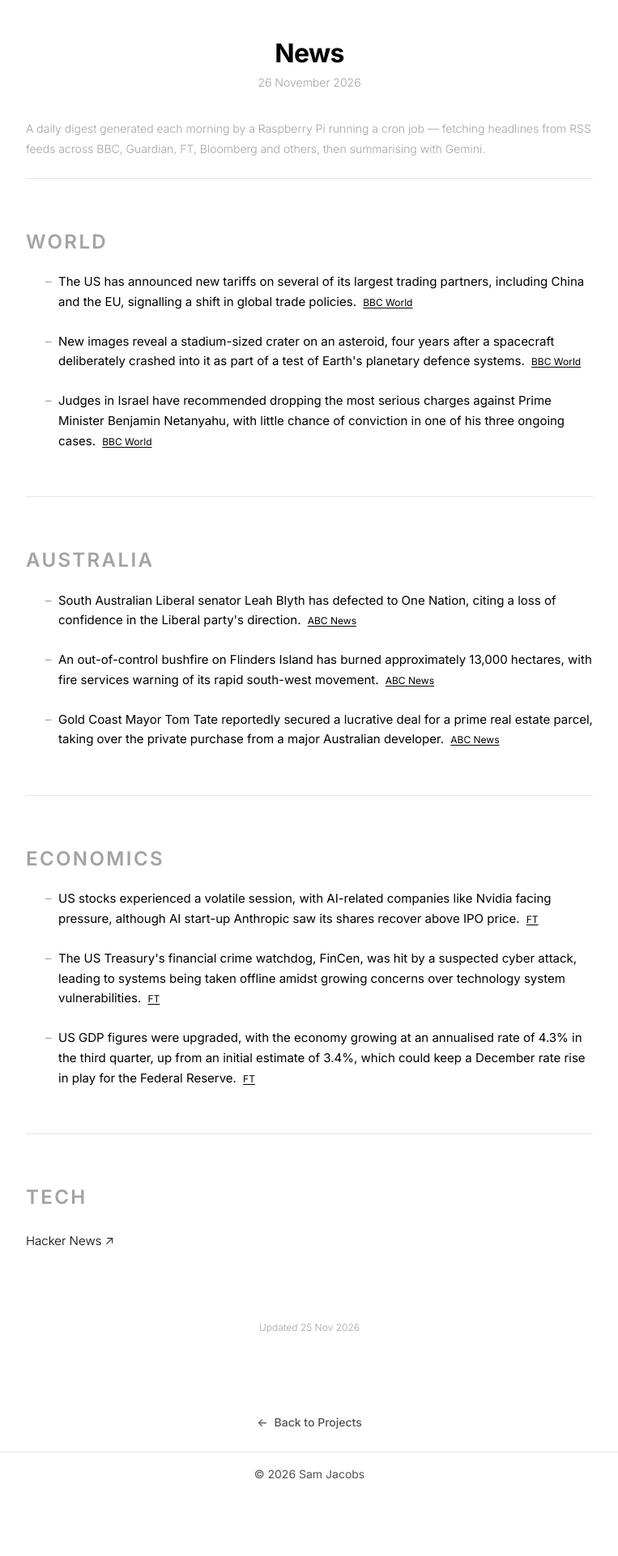
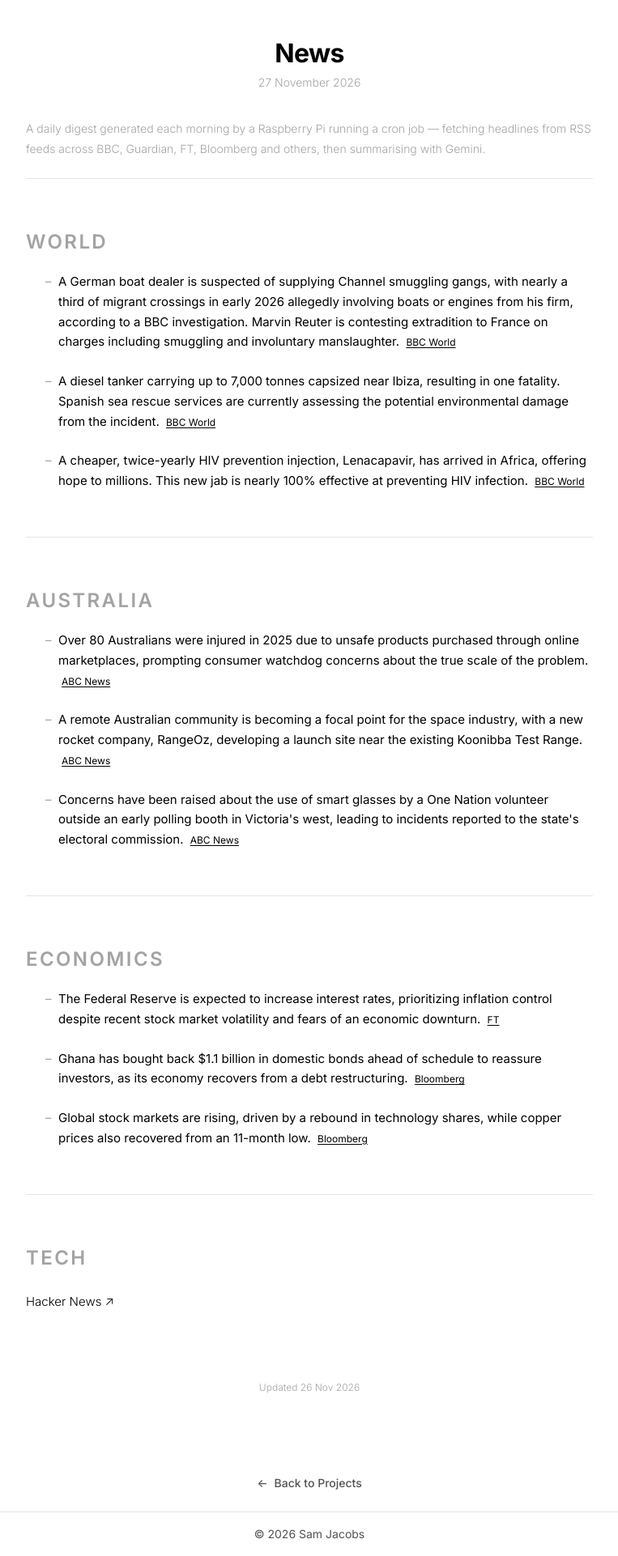
Before and after one commit to s-jac/s-jac.github.io, a Jekyll site: the page built from projects/news.html, in a window 1280 px wide. Shown: the whole page at 81% size, without its empty margins (258-1021 px from the left). Built offline with Jekyll 4.4.1, drawn with Linux system fonts in a browser that asks for light colours; before the commit the page ends 1848 px from its top, so only the background shows below that.

Commit message:
daily news update 27 November 2026

```diff
--- a/_data/news.json
+++ b/_data/news.json
@@ -1,22 +1,22 @@
 {
-  "date": "26 November 2026",
-  "generated_at": "2026-11-25T20:00:26.678050+00:00",
+  "date": "27 November 2026",
+  "generated_at": "2026-11-26T20:01:41.751181+00:00",
   "sections": [
     {
       "heading": "World",
       "bullets": [
         {
-          "text": "The US has announced new tariffs on several of its largest trading partners, including China and the EU, signalling a shift in global trade policies.",
+          "text": "A German boat dealer is suspected of supplying Channel smuggling gangs, with nearly a third of migrant crossings in early 2026 allegedly involving boats or engines from his firm, according to a BBC investigation. Marvin Reuter is contesting extradition to France on charges including smuggling and involuntary manslaughter.",
           "source": "BBC World",
           "url": "https://www.bbc.com/news/world"
         },
         {
-          "text": "New images reveal a stadium-sized crater on an asteroid, four years after a spacecraft deliberately crashed into it as part of a test of Earth's planetary defence systems.",
+          "text": "A diesel tanker carrying up to 7,000 tonnes capsized near Ibiza, resulting in one fatality. Spanish sea rescue services are currently assessing the potential environmental damage from the incident.",
           "source": "BBC World",
           "url": "https://www.bbc.com/news/world"
         },
         {
-          "text": "Judges in Israel have recommended dropping the most serious charges against Prime Minister Benjamin Netanyahu, with little chance of conviction in one of his three ongoing cases.",
+          "text": "A cheaper, twice-yearly HIV prevention injection, Lenacapavir, has arrived in Africa, offering hope to millions. This new jab is nearly 100% effective at preventing HIV infection.",
           "source": "BBC World",
           "url": "https://www.bbc.com/news/world"
         }
@@ -26,17 +26,17 @@
       "heading": "Australia",
       "bullets": [
         {
-          "text": "South Australian Liberal senator Leah Blyth has defected to One Nation, citing a loss of confidence in the Liberal party's direction.",
+          "text": "Over 80 Australians were injured in 2025 due to unsafe products purchased through online marketplaces, prompting consumer watchdog concerns about the true scale of the problem.",
           "source": "ABC News",
           "url": "https://www.abc.net.au/news"
         },
         {
-          "text": "An out-of-control bushfire on Flinders Island has burned approximately 13,000 hectares, with fire services warning of its rapid south-west movement.",
+          "text": "A remote Australian community is becoming a focal point for the space industry, with a new rocket company, RangeOz, developing a launch site near the existing Koonibba Test Range.",
           "source": "ABC News",
           "url": "https://www.abc.net.au/news"
         },
         {
-          "text": "Gold Coast Mayor Tom Tate reportedly secured a lucrative deal for a prime real estate parcel, taking over the private purchase from a major Australian developer.",
+          "text": "Concerns have been raised about the use of smart glasses by a One Nation volunteer outside an early polling booth in Victoria's west, leading to incidents reported to the state's electoral commission.",
           "source": "ABC News",
           "url": "https://www.abc.net.au/news"
         }
@@ -46,19 +46,19 @@
       "heading": "Economics",
       "bullets": [
         {
-          "text": "US stocks experienced a volatile session, with AI-related companies like Nvidia facing pressure, although AI start-up Anthropic saw its shares recover above IPO price.",
+          "text": "The Federal Reserve is expected to increase interest rates, prioritizing inflation control despite recent stock market volatility and fears of an economic downturn.",
           "source": "FT",
           "url": "https://www.ft.com"
         },
         {
-          "text": "The US Treasury's financial crime watchdog, FinCen, was hit by a suspected cyber attack, leading to systems being taken offline amidst growing concerns over technology system vulnerabilities.",
-          "source": "FT",
-          "url": "https://www.ft.com"
+          "text": "Ghana has bought back $1.1 billion in domestic bonds ahead of schedule to reassure investors, as its economy recovers from a debt restructuring.",
+          "source": "Bloomberg",
+          "url": "https://www.bloomberg.com/markets"
         },
         {
-          "text": "US GDP figures were upgraded, with the economy growing at an annualised rate of 4.3% in the third quarter, up from an initial estimate of 3.4%, which could keep a December rate rise in play for the Federal Reserve.",
-          "source": "FT",
-          "url": "https://www.ft.com"
+          "text": "Global stock markets are rising, driven by a rebound in technology shares, while copper prices also recovered from an 11-month low.",
+          "source": "Bloomberg",
+          "url": "https://www.bloomberg.com/markets"
         }
       ]
     }
```
